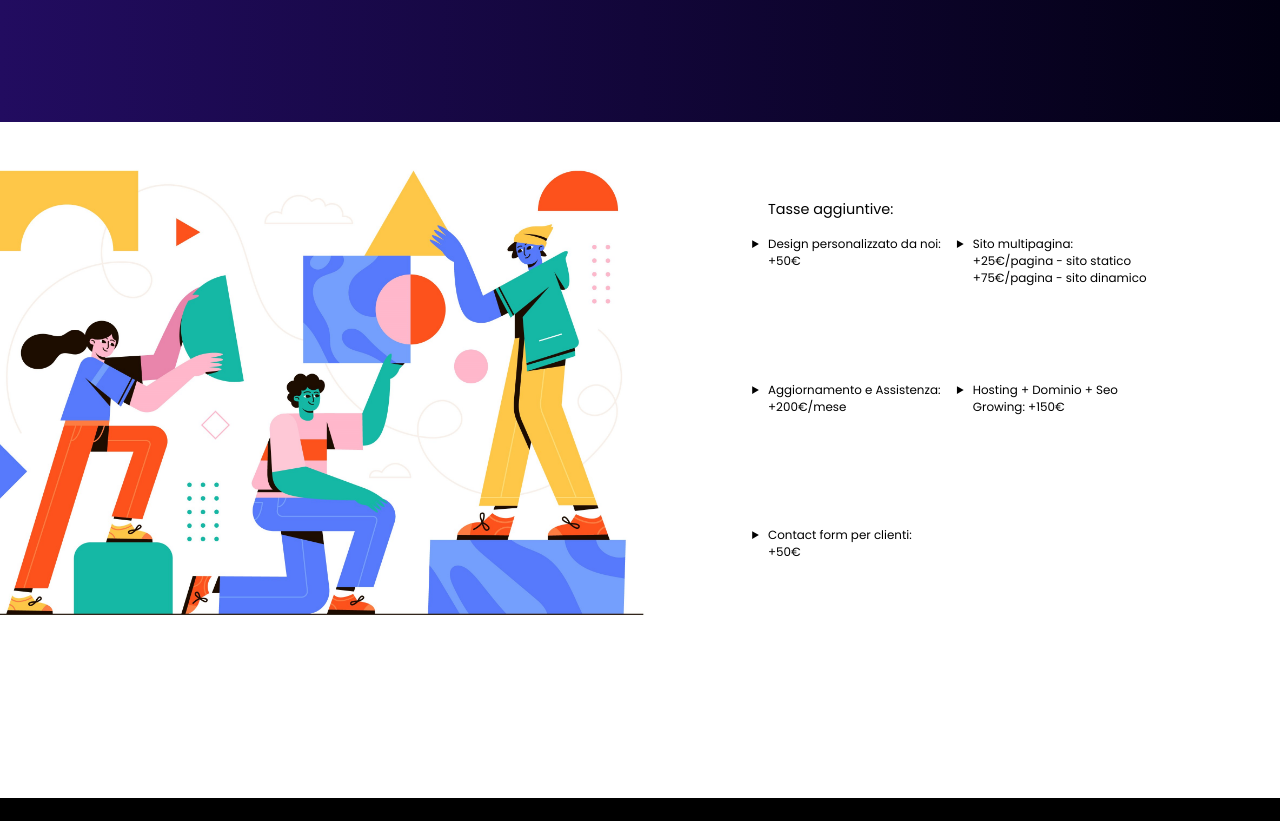
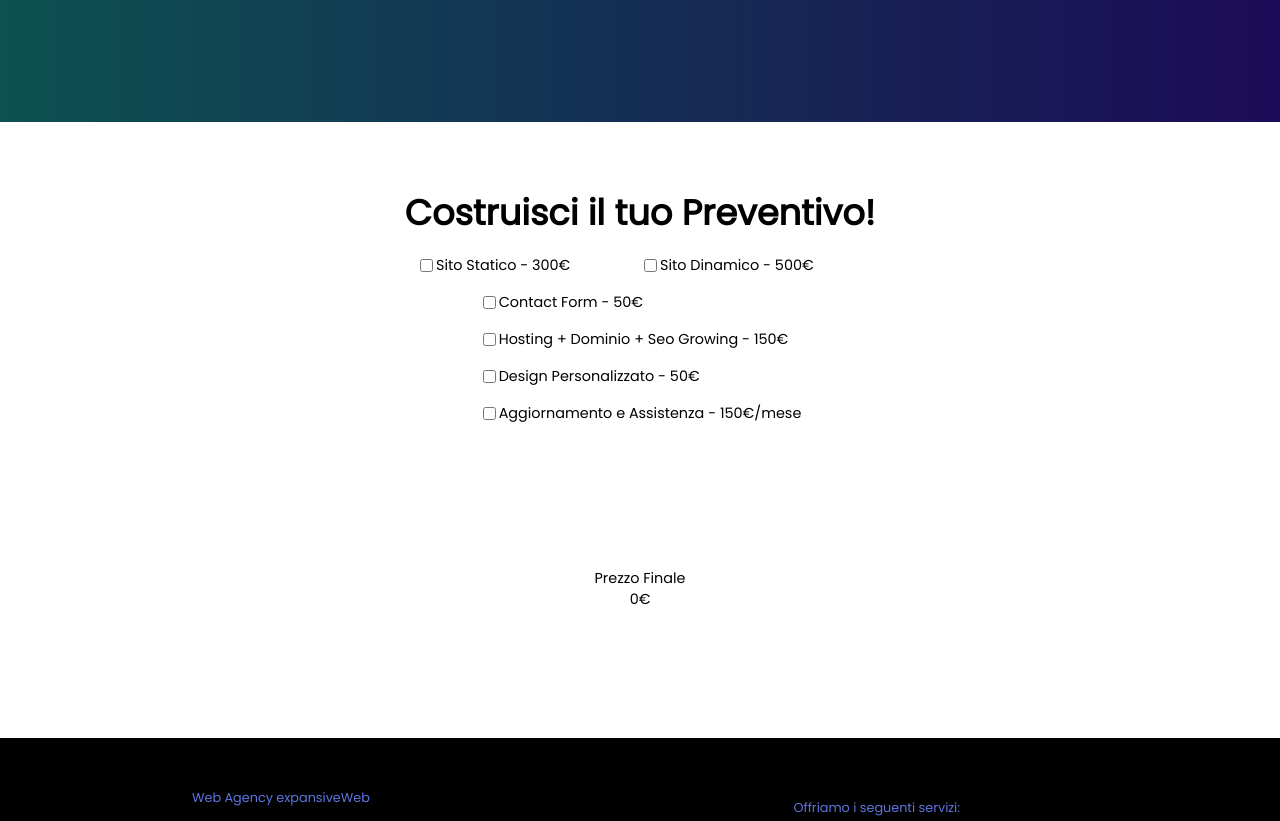
Before and after one commit to castoro2000-0/expansiveWeb, a React (Vite) app: page / in a window 1280 px wide. Shown: the part 2320-3141 px from the top of the page. Built offline with nearby package versions, Linux system fonts and the light colour scheme.

Commit message:
new form instead of added tax sectiom

```diff
--- a/src/components/App.jsx
+++ b/src/components/App.jsx
@@ -3,6 +3,7 @@ import Script from "./Script"
 import Home from "./Home"
 import Presentation from "./Presentation"
 import Services from "./Services"
+import Preventivo from "./Preventivo"
 import Footer from "./Footer"
 import "../css/responsive.css"
 
@@ -15,6 +16,7 @@ function App() {
 			<Home></Home>
 			<Presentation></Presentation>
 			<Services></Services>
+			<Preventivo></Preventivo>
 			<Footer></Footer>
 		</>
   	)
--- /dev/null
+++ b/src/components/Preventivo.jsx
@@ -0,0 +1,71 @@
+import React, {useState} from "react";
+import "../css/Preventivo.css";
+
+function Preventivo(){
+
+    const [prezzo, setPrezzo] = useState(0);
+    const [prezzoMensile, setPrezzoMensile] = useState(0);
+
+    return(
+        <div className="builder-preventivo">
+            <h2>Costruisci il tuo Preventivo!</h2>
+
+            <div className="site-type">
+                <Element service="Sito Statico - 300€" costo={300} prezzo={prezzo} setPrezzo={setPrezzo} />
+                <Element service="Sito Dinamico - 500€" costo={500} prezzo={prezzo} setPrezzo={setPrezzo} />
+            </div>
+
+            <div className="col">
+                <Element service="Contact Form - 50€" costo={50} prezzo={prezzo} setPrezzo={setPrezzo} />
+                <Element service="Hosting + Dominio + Seo Growing - 150€" costo={150} prezzo={prezzo} setPrezzo={setPrezzo} />
+                <Element service="Design Personalizzato - 50€" costo={50} prezzo={prezzo} setPrezzo={setPrezzo} />
+
+                <Element
+                    service="Aggiornamento e Assistenza - 150€/mese"
+                    costo={150}
+                    prezzo={prezzo}
+                    prezzoMensile={prezzoMensile}
+                    setPrezzo={setPrezzo}
+                    setPrezzoMensile={setPrezzoMensile}
+                    èMensile={true}
+                />
+            </div>
+
+            <p id="prezzo-finale" >Prezzo Finale <br/> {prezzo}€ {(prezzoMensile != 0) ? `+ ${prezzoMensile}/mese` : ""} </p>
+        </div>
+    );
+}
+
+function Element({service, costo, prezzo, setPrezzo, èMensile = false, setPrezzoMensile = null, prezzoMensile = null}){
+
+    const [cont, setCont] = useState(0);
+
+    function changePrice(){
+        if(èMensile == true){
+            if(cont % 2 == 0 ){
+                setPrezzoMensile(prezzoMensile + costo)
+            }
+            else {
+                setPrezzoMensile(prezzoMensile - costo);
+            }
+        }
+        else {
+            if(cont % 2 == 0 ){
+                setPrezzo(prezzo + costo);
+            }
+            else {
+                setPrezzo(prezzo - costo);
+            }
+        }
+        setCont(cont + 1);
+    }
+
+    return(
+        <div className="element">
+            <input type="checkbox" onClick={changePrice} />
+            <p>{service}</p>
+        </div>
+    );
+}
+
+export default Preventivo;
--- a/src/components/Services.jsx
+++ b/src/components/Services.jsx
@@ -27,19 +27,6 @@ function Services(){
                     ))}
                 </div>
             </div>
-
-            <img src="images/memphis/corporate-memphis2.jpg" alt="corporate-memphis2" className="corporate-memphis2" />
-
-            <div className="added-tax" id="#added-tax-id">
-                <p>Tasse aggiuntive:</p>
-                <ul>
-                    <li>Design personalizzato da noi: +50€</li>
-                    <li>Sito multipagina: +25€/pagina - sito statico <br/> +75€/pagina - sito dinamico</li>
-                    <li>Aggiornamento e Assistenza: <br/>+200€/mese</li>
-                    <li>Hosting + Dominio + Seo Growing: +150€</li>
-                    <li>Contact form per clienti: +50€</li>
-                </ul>
-            </div>
         </div>
     );
 }
--- /dev/null
+++ b/src/css/Preventivo.css
@@ -0,0 +1,31 @@
+.builder-preventivo {
+    width: 100%;
+    display: flex;
+    flex-direction: column;
+    align-items: center;
+    gap: 2vh;
+    margin: 5% 0 5% 0;
+}
+
+
+.site-type {
+    display: flex;
+    justify-content: space-around;
+    width: 35%;
+}
+
+.element {
+    display: flex;
+    min-width: 50%;
+}
+
+.col {
+    display: flex;
+    flex-direction: column;
+    gap: 2vh;
+}
+
+#prezzo-finale {
+    margin-top: 10%;
+    text-align: center;
+}
--- a/src/css/Services.css
+++ b/src/css/Services.css
@@ -7,7 +7,7 @@
 .service {
     width: 100%;
     height: 100vh;
-    background: linear-gradient(270deg, #020012 0%, #220C60 100%);
+    background: linear-gradient(270deg, #1c0b57, #0d5151);
     color: #fff;
 }
 
@@ -38,21 +38,3 @@
     width: 80%;
     margin-left: 10%;
 }
-
-.added-tax {
-    width: 35vw;
-    float: right;
-    margin-right: 5%;
-    margin-top: 6%;
-}
-
-.added-tax ul {
-    display: grid;
-    grid-template-columns: 14vw 14vw;
-    grid-template-rows: 15vh 15vh 15vh;
-    gap: 2vw 2vw;
-}
-
-.corporate-memphis2 {
-    width: 55vw;
-}
--- a/src/css/responsive.css
+++ b/src/css/responsive.css
@@ -98,29 +98,12 @@
         font-size: 4vw;
     }
 
-    .corporate-memphis2 {
-        width: 110vw;
+    .element p, #prezzo-finale {
+        font-size: 3.5vw;
     }
 
-    .added-tax {
-        width: 80vw;
-        height: fit-content;
-    }
-
-    .added-tax p {
-        font-size: 4vw;
-    }
-
-    .added-tax ul {
-        height: 100%;
-        grid-template-columns: 45% 45%;
-        grid-template-rows: 33% 33% 33%;
-        gap: 8vw 8vw;
-    }
-
-    .added-tax ul li {
-        max-width: 40vw;
-        font-size: 3.5vw
+    .site-type {
+        width: 100%;
     }
 
     #Footer {
@@ -245,30 +228,12 @@
         font-size: 4vw;
     }
 
-    .corporate-memphis2 {
-        width: 110vw;
+    .element p, #prezzo-finale {
+        font-size: 3.5vw;
     }
 
-    .added-tax {
-        height: 75vh;
-        margin: 0;
-        width: 90vw;
-    }
-
-    .added-tax p {
-        font-size: 7vw;
-    }
-
-    .added-tax ul {
-        height: 100%;
-        grid-template-columns: 45% 45%;
-        grid-template-rows: 33% 33% 33%;
-        gap: 8vw 8vw;
-    }
-
-    .added-tax ul li {
-        max-width: 40vw;
-        font-size: 3.5vw
+    .site-type {
+        width: 100%;
     }
 
     #Footer {
```
Also changed, not shown: public/images/memphis/corporate-memphis2.jpg (deleted).
